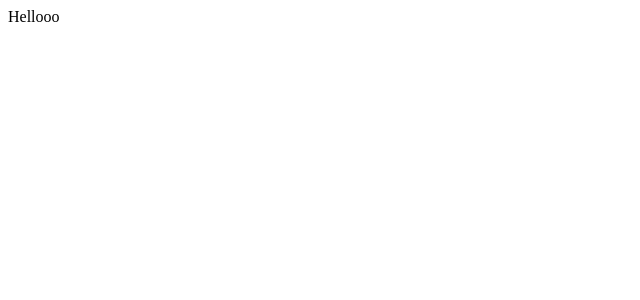
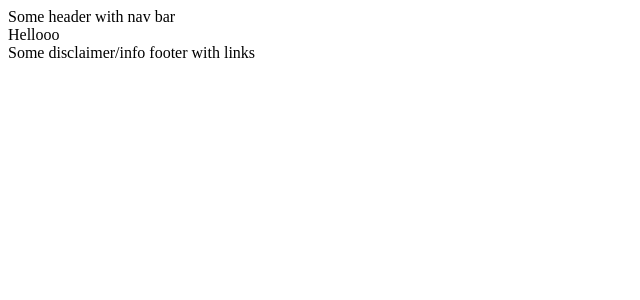
Before and after one commit to Gurkenschreck/brain.dmp-frontend, a React app: page / in a window 1280 px wide. Shown: the top 300 px of the page, without its empty margins (0-640 px from the left). Built offline with nearby package versions, Linux system fonts and the light colour scheme; the HTML template or start-up script is replaced by a standard one.

Commit message:
Sectioned App.js and adjusted test

```diff
--- a/src/components/App.js
+++ b/src/components/App.js
@@ -4,7 +4,15 @@ class App extends Component {
     render() {
         return (
             <div>
-                Hellooo
+                <header>
+                    Some header with nav bar
+                </header>
+                <main>
+                    Hellooo
+                </main>
+                <footer>
+                    Some disclaimer/info footer with links
+                </footer>
             </div>
         )
     }
```
Also changed, not shown: 1 other file (tests, documents, lock files or other folders).
